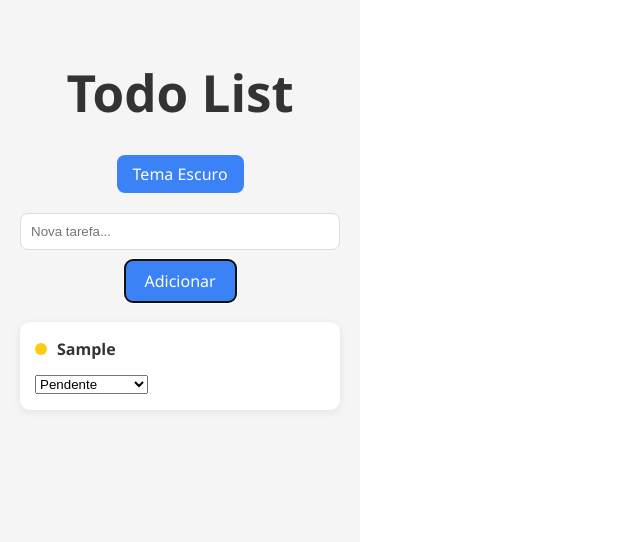
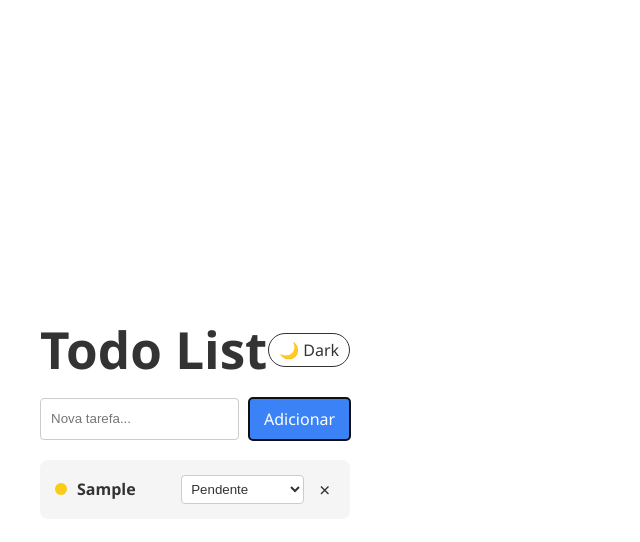
Before and after one commit to bielferr/todolist, a React (Vite) app: page / in a window 1280 px wide. Both pictures are taken after typing "Sample" into the empty fields and a click on the button "Adicionar". Shown: the top 542 px of the page, without its empty margins (0-640 px from the left). Built offline with nearby package versions, Linux system fonts and the light colour scheme.

Commit message:
remaster front

```diff
--- a/src/App.css
+++ b/src/App.css
@@ -1,114 +1,148 @@
-body {
-  margin: 0;
-  font-family: 'Segoe UI', Tahoma, Geneva, Verdana, sans-serif;
+/* Variáveis de tema */
+:root {
+  --bg-color: #ffffff;
+  --text-color: #333333;
+  --card-bg: #f5f5f5;
+  --input-bg: #ffffff;
+  --input-border: #cccccc;
+  --button-bg: #3b82f6;
+  --button-text: #ffffff;
 }
 
-.App.light {
-  background-color: #f5f5f5;
-  color: #333;
-  min-height: 100vh;
+.dark-theme {
+  --bg-color: #1a1a1a;
+  --text-color: #f5f5f5;
+  --card-bg: #2d2d2d;
+  --input-bg: #333333;
+  --input-border: #555555;
+  --button-bg: #1d4ed8;
 }
 
-.App.dark {
-  background-color: #1f2937;
-  color: #f9fafb;
-  min-height: 100vh;
+/* Estilos base */
+body {
+  background-color: var(--bg-color);
+  color: var(--text-color);
+  font-family: 'Segoe UI', Tahoma, Geneva, Verdana, sans-serif;
+  margin: 0;
+  padding: 20px;
+  transition: all 0.3s ease;
 }
 
 .App {
-  width: 100%;
-  padding: 30px 20px;
-  box-sizing: border-box;
+  max-width: 600px;
+  margin: 0 auto;
+  padding: 20px;
+}
+
+.header {
+  display: flex;
+  justify-content: space-between;
+  align-items: center;
+  margin-bottom: 20px;
 }
 
 h1 {
-  text-align: center;
+  margin: 0;
 }
 
-.toggle-btn {
-  display: block;
-  margin: 0 auto 20px;
-  padding: 8px 16px;
-  background-color: #3b82f6;
-  color: white;
+/* Input */
+.input-container {
+  display: flex;
+  gap: 10px;
+  margin-bottom: 20px;
+}
+
+input {
+  flex: 1;
+  padding: 10px;
+  border: 1px solid var(--input-border);
+  border-radius: 4px;
+  background-color: var(--input-bg);
+  color: var(--text-color);
+}
+
+button {
+  padding: 10px 15px;
+  background-color: var(--button-bg);
+  color: var(--button-text);
   border: none;
-  border-radius: 8px;
+  border-radius: 4px;
   cursor: pointer;
   transition: background-color 0.2s;
 }
 
-.toggle-btn:hover {
-  background-color: #2563eb;
+button:hover {
+  opacity: 0.9;
 }
 
-.input-container {
-  display: flex;
-  flex-wrap: wrap;
-  justify-content: center;
-  gap: 10px;
-  margin-bottom: 20px;
-}
-
-.input-container input {
-  flex: 1 1 250px;
-  padding: 10px;
-  border: 1px solid #ddd;
-  border-radius: 8px;
-  outline: none;
-  transition: box-shadow 0.2s;
-}
-
-.input-container input:focus {
-  box-shadow: 0 0 5px #3b82f6;
-}
-
-.input-container button {
-  padding: 10px 20px;
-  background-color: #3b82f6;
-  color: white;
-  border: none;
-  border-radius: 8px;
-  cursor: pointer;
-  transition: background-color 0.2s;
-}
-
-.input-container button:hover {
-  background-color: #2563eb;
-}
-
+/* Lista de tarefas */
 .tarefas-container {
   display: flex;
   flex-direction: column;
-  gap: 15px;
+  gap: 10px;
 }
 
 .card {
-  width: 100%;
-  background-color: #ffffff;
-  border-radius: 10px;
+  background-color: var(--card-bg);
+  border-radius: 8px;
   padding: 15px;
-  box-shadow: 0 2px 8px rgba(0, 0, 0, 0.08);
   transition: transform 0.2s;
-  box-sizing: border-box;
-}
-
-.App.dark .card {
-  background-color: #374151;
 }
 
 .card:hover {
-  transform: translateY(-3px);
+  transform: translateY(-2px);
+}
+
+.card-content {
+  display: flex;
+  justify-content: space-between;
+  align-items: center;
 }
 
 .titulo-container {
   display: flex;
   align-items: center;
   gap: 10px;
-  margin-bottom: 10px;
 }
 
 .status-badge {
+  display: inline-block;
   width: 12px;
   height: 12px;
   border-radius: 50%;
 }
+
+.card-actions {
+  display: flex;
+  align-items: center;
+  gap: 10px;
+}
+
+select {
+  padding: 5px;
+  border-radius: 4px;
+  background-color: var(--input-bg);
+  color: var(--text-color);
+  border: 1px solid var(--input-border);
+}
+
+.remove-btn {
+  background-color: transparent;
+  color: var(--text-color);
+  font-size: 1.2rem;
+  padding: 0 5px;
+}
+
+.remove-btn:hover {
+  color: #ef4444;
+}
+
+/* Toggle de tema */
+.tema-toggle {
+  background: none;
+  border: 1px solid var(--text-color);
+  color: var(--text-color);
+  padding: 5px 10px;
+  border-radius: 20px;
+  cursor: pointer ;
+  }
--- a/src/App.tsx
+++ b/src/App.tsx
@@ -1,7 +1,7 @@
 import "./App.css";
-import { useState } from "react";
+import { useState, useEffect } from "react";
 
-export type Status = "pendente" | "andamento" | "concluida" | "atrasada";
+type Status = "pendente" | "andamento" | "concluida" | "atrasada";
 
 interface Tarefa {
   id: number;
@@ -17,9 +17,27 @@ const coresStatus: Record<Status, string> = {
 };
 
 function App() {
-  const [tarefas, setTarefas] = useState<Tarefa[]>([]);
+  // Carrega estado inicial do localStorage
+  const [tarefas, setTarefas] = useState<Tarefa[]>(() => {
+    const salvo = localStorage.getItem("tarefas");
+    return salvo ? JSON.parse(salvo) : [];
+  });
+
   const [novoTitulo, setNovoTitulo] = useState("");
-  const [temaEscuro, setTemaEscuro] = useState(false);
+  const [temaEscuro, setTemaEscuro] = useState(() => {
+    return localStorage.getItem("temaEscuro") === "true";
+  });
+
+  // Persiste tarefas no localStorage
+  useEffect(() => {
+    localStorage.setItem("tarefas", JSON.stringify(tarefas));
+  }, [tarefas]);
+
+  // Persiste tema no localStorage e aplica no body
+  useEffect(() => {
+    localStorage.setItem("temaEscuro", String(temaEscuro));
+    document.body.className = temaEscuro ? "dark-theme" : "light-theme";
+  }, [temaEscuro]);
 
   function adicionarTarefa() {
     if (novoTitulo.trim() === "") return;
@@ -35,18 +53,27 @@ function App() {
   }
 
   function atualizarStatus(id: number, novoStatus: Status) {
-    setTarefas(
-      tarefas.map((t) => (t.id === id ? { ...t, status: novoStatus } : t))
-    );
+    setTarefas(tarefas.map(t =>
+      t.id === id ? { ...t, status: novoStatus } : t
+    ));
+  }
+
+  function removerTarefa(id: number) {
+    setTarefas(tarefas.filter(t => t.id !== id));
   }
 
   return (
     <div className={`App ${temaEscuro ? "dark" : "light"}`}>
+      <div className="header">
         <h1>Todo List</h1>
-
-      <button onClick={() => setTemaEscuro(!temaEscuro)} className="toggle-btn">
-        {temaEscuro ? "Tema Claro" : "Tema Escuro"}
+        <button
+          onClick={() => setTemaEscuro(!temaEscuro)}
+          className="tema-toggle"
+          aria-label={`Alternar para tema ${temaEscuro ? "claro" : "escuro"}`}
+        >
+          {temaEscuro ? "☀️ Light" : "🌙 Dark"}
         </button>
+      </div>
 
       <div className="input-container">
         <input
@@ -54,13 +81,18 @@ function App() {
           value={novoTitulo}
           onChange={(e) => setNovoTitulo(e.target.value)}
           placeholder="Nova tarefa..."
+          onKeyPress={(e) => e.key === "Enter" && adicionarTarefa()}
         />
         <button onClick={adicionarTarefa}>Adicionar</button>
       </div>
 
       <div className="tarefas-container">
-        {tarefas.map((tarefa) => (
+        {tarefas.length === 0 ? (
+          <p>Nenhuma tarefa cadastrada</p>
+        ) : (
+          tarefas.map((tarefa) => (
             <div className="card" key={tarefa.id}>
+              <div className="card-content">
                 <div className="titulo-container">
                   <span
                     className="status-badge"
@@ -68,7 +100,7 @@ function App() {
                   ></span>
                   <strong>{tarefa.titulo}</strong>
                 </div>
-
+                <div className="card-actions">
                   <select
                     value={tarefa.status}
                     onChange={(e) => atualizarStatus(tarefa.id, e.target.value as Status)}
@@ -78,8 +110,17 @@ function App() {
                     <option value="concluida">Concluída</option>
                     <option value="atrasada">Atrasada</option>
                   </select>
+                  <button
+                    onClick={() => removerTarefa(tarefa.id)}
+                    className="remove-btn"
+                  >
+                    ×
+                  </button>
                 </div>
-        ))}
+              </div>
+            </div>
+          ))
+        )}
       </div>
     </div>
   );
```
Lines whose indentation alone changed are shown as unchanged.
